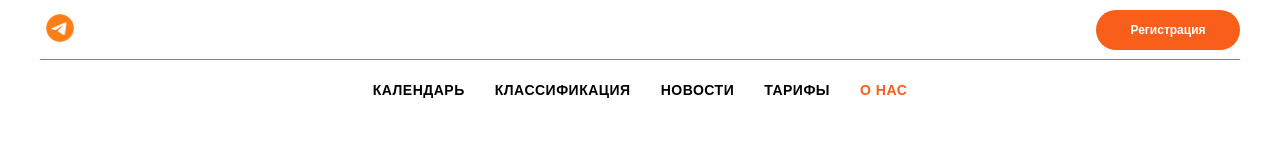
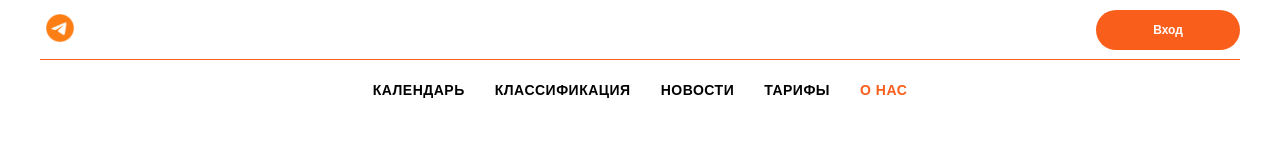
Before and after one commit to ksiim/ace, a React (Vite) app in the folder frontend/: page / in a window 1280 px wide. Shown: the top 160 px of the page. Built offline with nearby package versions, Linux system fonts and the light colour scheme.

Commit message:
changed reg to login

```diff
--- a/frontend/src/components/Header/Header.tsx
+++ b/frontend/src/components/Header/Header.tsx
@@ -112,7 +112,7 @@ const Header: React.FC<HeaderProps> = ({ scrollToBenefits }) => {
             isAuthenticated ? (
               <button onClick={() => navigate("/profile")}>Профиль</button>
             ) : (
-              <button onClick={() => navigate("/registration")}>Регистрация</button>
+              <button onClick={() => navigate("/login")}>Вход</button>
             )
           )}
         </div>
@@ -147,7 +147,7 @@ const Header: React.FC<HeaderProps> = ({ scrollToBenefits }) => {
             isAuthenticated ? (
               <button onClick={() => navigate("/profile")}>Профиль</button>
             ) : (
-              <button onClick={() => navigate("/registration")}>Регистрация</button>
+              <button onClick={() => navigate("/login")}>Вход</button>
             )
           )}
         </div>
```
Also changed, not shown: 1 other file (tests, documents, lock files or other folders).
